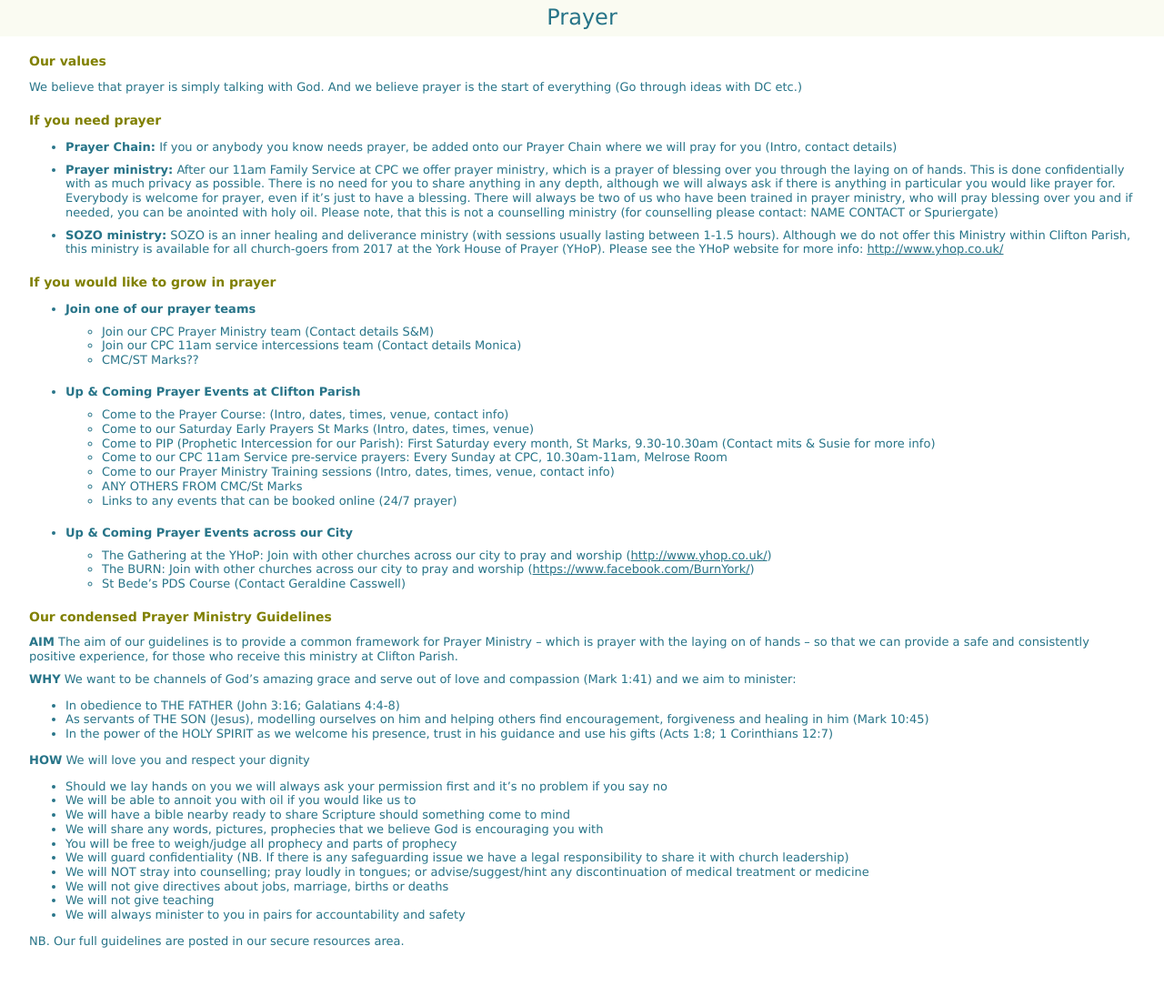
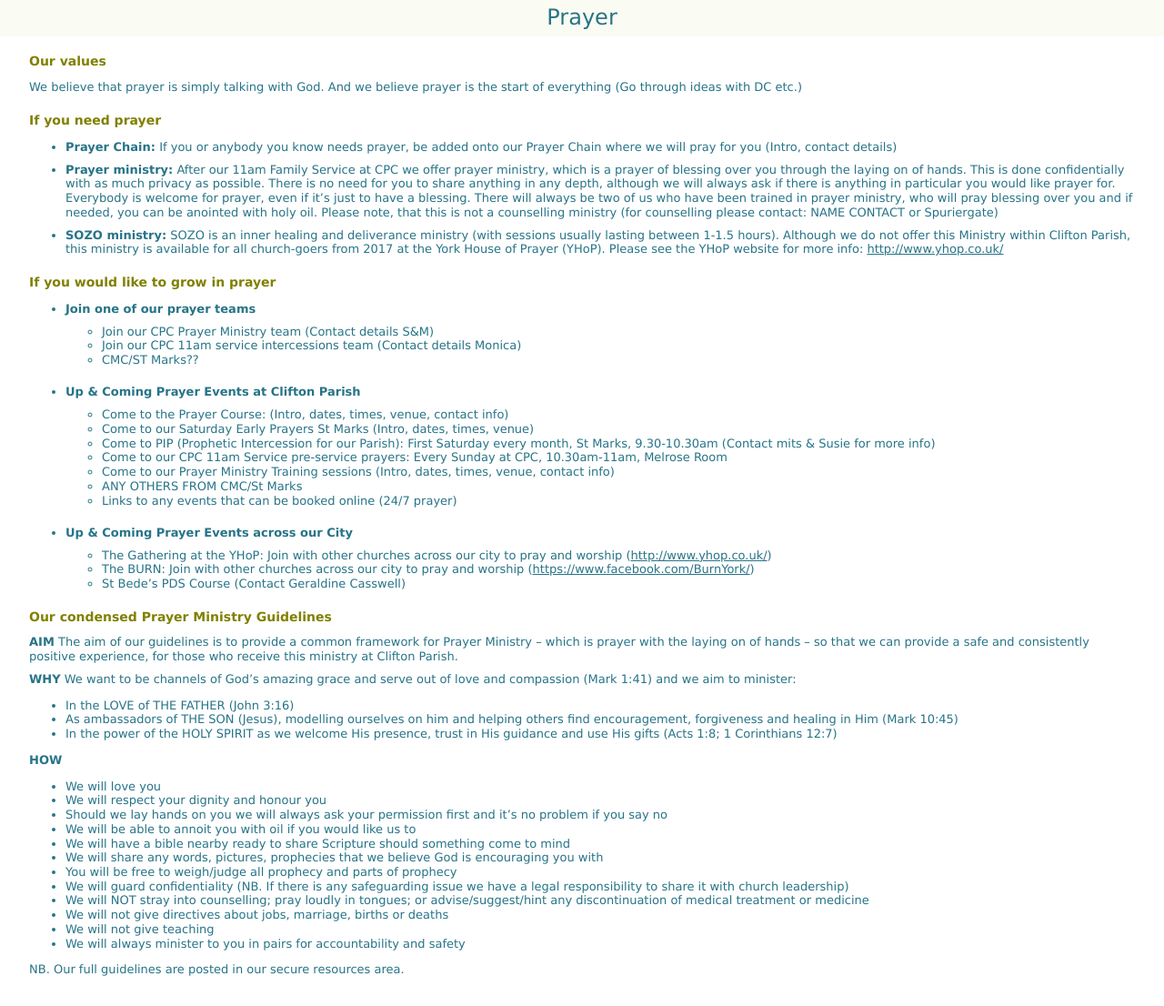
Before and after one commit to griffpatch/CPCYorkPP, a Jekyll site: the page built from pages/prayer.md, in a window 1280 px wide. Shown: the whole page at 91% size. Built offline with Jekyll 4.4.1, drawn with Linux system fonts in a browser that asks for light colours; before the commit the page ends 1075 px from its top, so only the background shows below that.

Commit message:
Update prayer.md

```diff
--- a/pages/prayer.md
+++ b/pages/prayer.md
@@ -47,16 +47,19 @@ If you would like to grow in prayer
 
 Our condensed Prayer Ministry Guidelines
 ------------------------------------------
-**AIM** The aim of our guidelines is to provide a common framework for Prayer Ministry – which is prayer with the laying on of hands – so that we can provide a safe and consistently positive experience, for those who receive this ministry at Clifton Parish.
+**AIM**
+The aim of our guidelines is to provide a common framework for Prayer Ministry – which is prayer with the laying on of hands – so that we can provide a safe and consistently positive experience, for those who receive this ministry at Clifton Parish.
 
-**WHY** We want to be channels of God’s amazing grace and serve out of love and compassion (Mark 1:41) and we aim to minister:
+**WHY**
+We want to be channels of God’s amazing grace and serve out of love and compassion (Mark 1:41) and we aim to minister:
 
-+	In obedience to THE FATHER (John 3:16; Galatians 4:4-8)
-+	As servants of THE SON (Jesus), modelling ourselves on him and helping others find encouragement, forgiveness and healing in him (Mark 10:45)
-+	In the power of the HOLY SPIRIT as we welcome his presence, trust in his guidance and use his gifts (Acts 1:8; 1 Corinthians 12:7)
++	In the LOVE of THE FATHER (John 3:16)
++	As ambassadors of THE SON (Jesus), modelling ourselves on him and helping others find encouragement, forgiveness and healing in Him (Mark 10:45)
++	In the power of the HOLY SPIRIT as we welcome His presence, trust in His guidance and use His gifts (Acts 1:8; 1 Corinthians 12:7)
 
-**HOW** We will love you and respect your dignity
-
+**HOW**
++	We will love you
++	We will respect your dignity and honour you
 +	Should we lay hands on you we will always ask your permission first and it's no problem if you say no
 +	We will be able to annoit you with oil if you would like us to
 +	We will have a bible nearby ready to share Scripture should something come to mind
```
